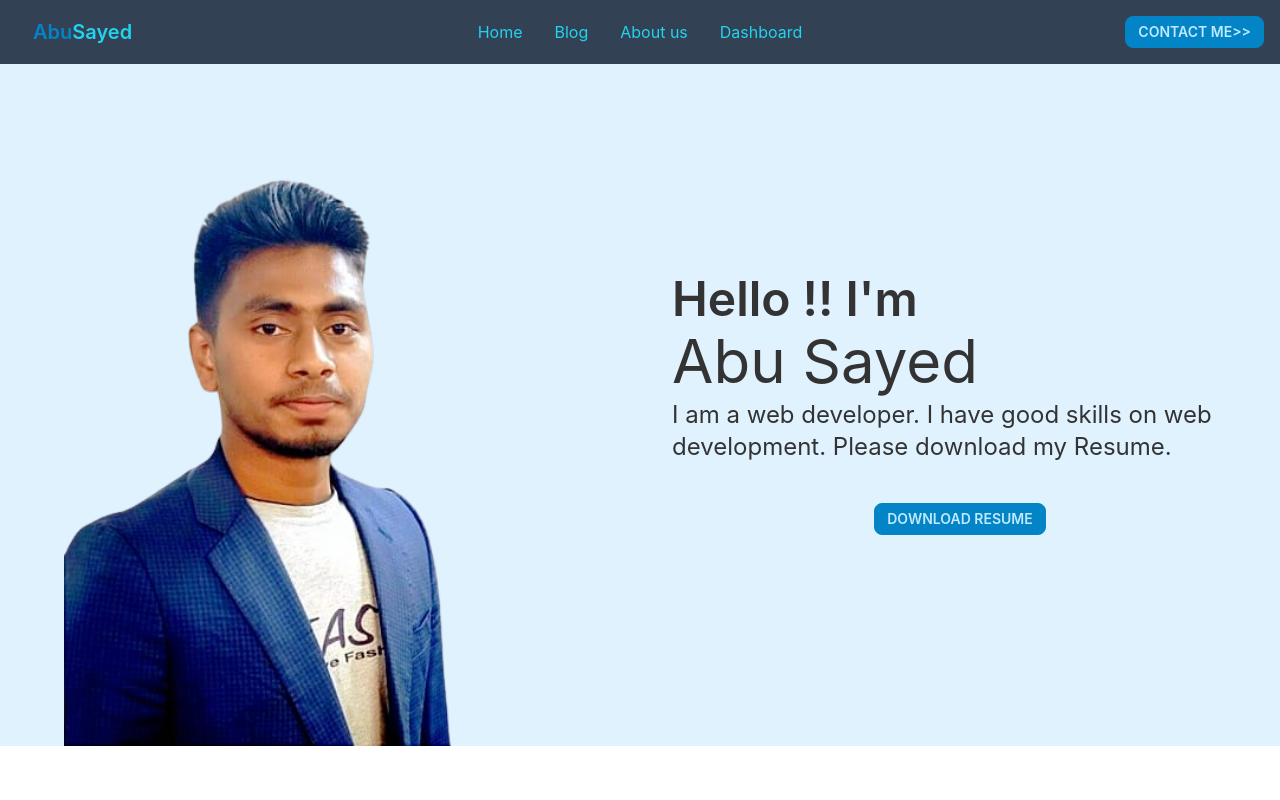
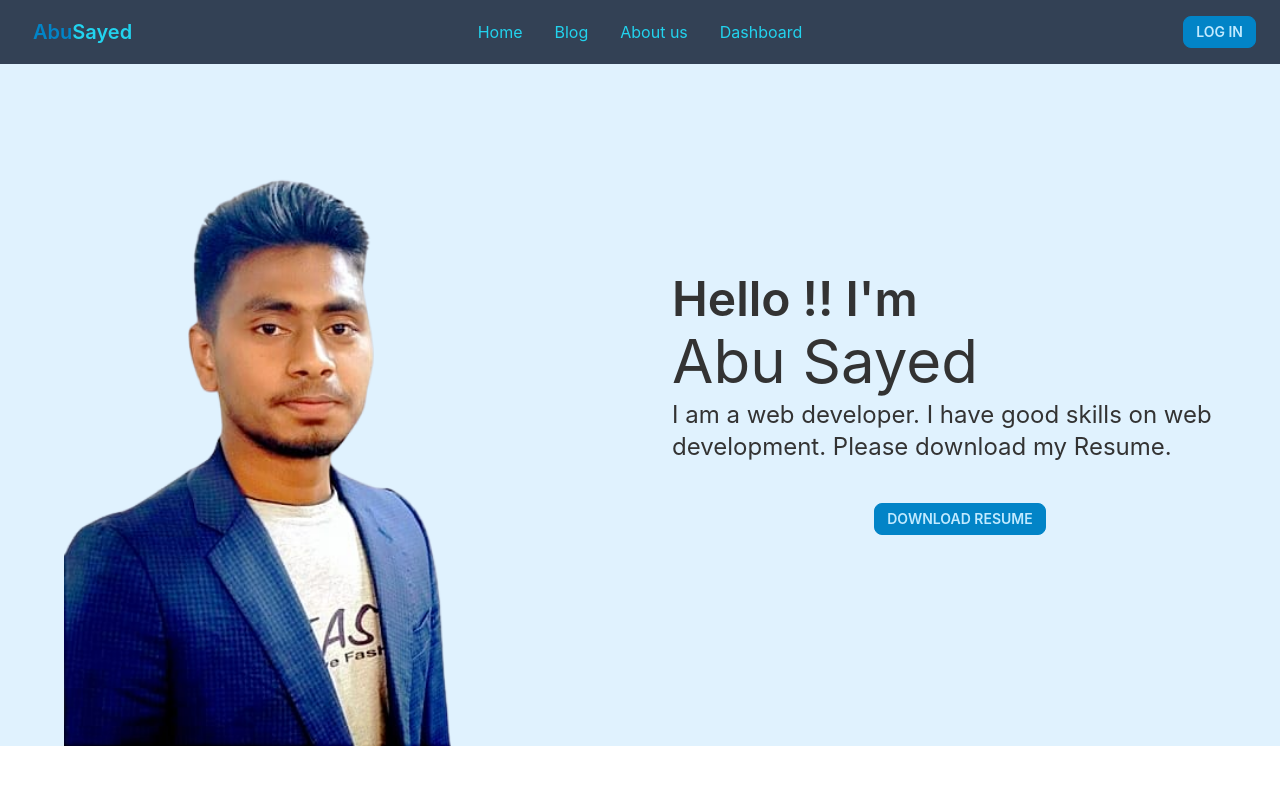
Before and after one commit to Sayedfarabi/my-portfolio-website, a React (Create React App) app: page / in a window 1280 px wide. Shown: the top 800 px of the page. Built offline with nearby package versions, Linux system fonts and the light colour scheme; no server answers.

Commit message:
login and logout add done

```diff
--- a/src/App.js
+++ b/src/App.js
@@ -1,6 +1,8 @@
 import { RouterProvider } from 'react-router-dom';
 import { routes } from './Router/Routes';
 import { Toaster } from 'react-hot-toast';
+
+
 
 function App() {
   return (
--- a/src/Component/Common/Navbar/Navbar.jsx
+++ b/src/Component/Common/Navbar/Navbar.jsx
@@ -1,7 +1,15 @@
-import React from 'react';
+import React, { useContext } from 'react';
 import { Link } from 'react-router-dom';
+import { AuthContext } from '../../../context/AuthProvider/AuthProvider';
 
 const Navbar = () => {
+    const { signInWithGoogle, logOut, user, loading } = useContext(AuthContext);
+    console.log(user);
+
+    // const loginHandle = ()=>{
+
+    // }
+
     return (
         <section>
             <div className="navbar bg-slate-700 text-primary px-4">
@@ -29,7 +37,17 @@ const Navbar = () => {
                     </ul>
                 </div>
                 <div className="navbar-end">
-                    <Link to="/contactMe" className="btn btn-sm btn-primary">{"Contact Me>>"}</Link>
+                    {
+                        !user?.uid &&
+                        <button onClick={signInWithGoogle} className='btn btn-sm btn-primary mr-2'>Log in</button>
+                    }
+
+                    {
+                        user?.uid &&
+                        <button onClick={logOut} className='btn btn-sm btn-secondary mr-2'>Log out</button>
+                    }
+
+
                 </div>
             </div>
         </section>
--- a/src/Component/Utilities/ContactMe/ContactMe.jsx
+++ /dev/null
@@ -1,11 +0,0 @@
-import React from 'react';
-
-const ContactMe = () => {
-    return (
-        <div>
-
-        </div>
-    );
-};
-
-export default ContactMe;
--- a/src/Pages/Home/Projects/Projects.jsx
+++ b/src/Pages/Home/Projects/Projects.jsx
@@ -18,7 +18,7 @@ const Projects = () => {
         }
     })
 
-    console.log(myProjects);
+    // console.log(myProjects);
 
     if (isLoading) {
         return <div className='text-center text-xl text-blue-600'>
--- a/src/Pages/Home/SpecialSkills/SpecialSkills.jsx
+++ b/src/Pages/Home/SpecialSkills/SpecialSkills.jsx
@@ -4,22 +4,22 @@ import SpecialSkillCard from './SpecialSkillCard/SpecialSkillCard';
 const SpecialSkills = () => {
     const specialSkills = [
         {
-            id: "01",
+            id: "001",
             title: "Communication",
             value: 90
         },
         {
-            id: "02",
+            id: "002",
             title: "Leadership",
             value: 85
         },
         {
-            id: "03",
+            id: "003",
             title: "Teamwork",
             value: 80
         },
         {
-            id: "04",
+            id: "004",
             title: "Flexibility",
             value: 75
         }
--- a/src/Router/Routes.jsx
+++ b/src/Router/Routes.jsx
@@ -1,5 +1,4 @@
 import { createBrowserRouter } from "react-router-dom";
-import ContactMe from "../Component/Utilities/ContactMe/ContactMe";
 import ErrorPage from "../Component/Utilities/ErrorPage/ErrorPage";
 import About from "../Pages/AboutUs/AboutUs/About/About";
 import AboutUs from "../Pages/AboutUs/AboutUs/AboutUs";
@@ -37,10 +36,6 @@ export const routes = createBrowserRouter([
             {
                 path: "/blog",
                 element: <Blog></Blog>
-            },
-            {
-                path: "/contactMe",
-                element: <ContactMe></ContactMe>
             },
             {
                 path: "/aboutUs",
--- /dev/null
+++ b/src/context/AuthProvider/AuthProvider.jsx
@@ -0,0 +1,48 @@
+import React, { createContext, useEffect, useState } from 'react';
+import { getAuth, GoogleAuthProvider, onAuthStateChanged, signInWithPopup, signOut } from 'firebase/auth';
+import app from '../../firebase/firebase.confiq';
+
+export const AuthContext = createContext();
+const auth = getAuth(app)
+
+const AuthProvider = ({ children }) => {
+    const [user, setUser] = useState({});
+    const [loading, setLoading] = useState(true)
+
+    const googleProvider = new GoogleAuthProvider();
+
+    const signInWithGoogle = () => {
+        setLoading(true)
+        return signInWithPopup(auth, googleProvider);
+    }
+
+
+    const logOut = () => {
+        setLoading(true)
+        return signOut(auth)
+    }
+
+    useEffect(() => {
+        const unsubscribe = onAuthStateChanged(auth, currentUser => {
+            setUser(currentUser);
+            setLoading(false);
+        });
+
+        return () => unsubscribe();
+    }, [])
+
+    const authInfo = {
+        signInWithGoogle,
+        logOut,
+        loading,
+        user
+    }
+
+    return (
+        <AuthContext.Provider value={authInfo}>
+            {children}
+        </AuthContext.Provider>
+    );
+};
+
+export default AuthProvider;
--- a/src/index.js
+++ b/src/index.js
@@ -7,15 +7,18 @@ import {
   QueryClient,
   QueryClientProvider,
 } from '@tanstack/react-query';
+import AuthProvider from './context/AuthProvider/AuthProvider';
 
 const queryClient = new QueryClient();
 
 const root = ReactDOM.createRoot(document.getElementById('root'));
 root.render(
   <React.StrictMode>
-    <QueryClientProvider client={queryClient}>
-      <App />
-    </QueryClientProvider>
+    <AuthProvider>
+      <QueryClientProvider client={queryClient}>
+        <App />
+      </QueryClientProvider>
+    </AuthProvider>
   </React.StrictMode>
 );
 
```
Also changed, not shown: 1 other file (tests, documents, lock files or other folders).
